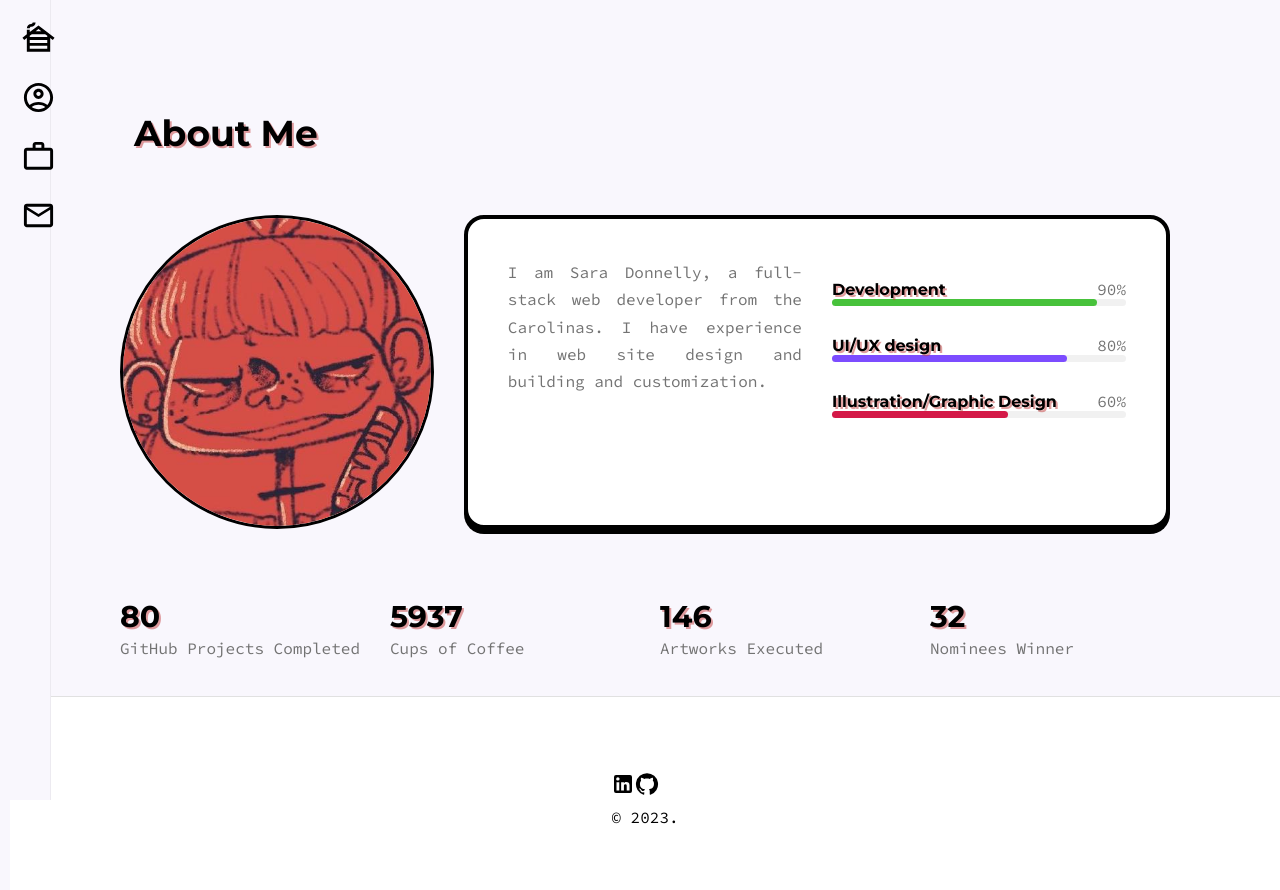
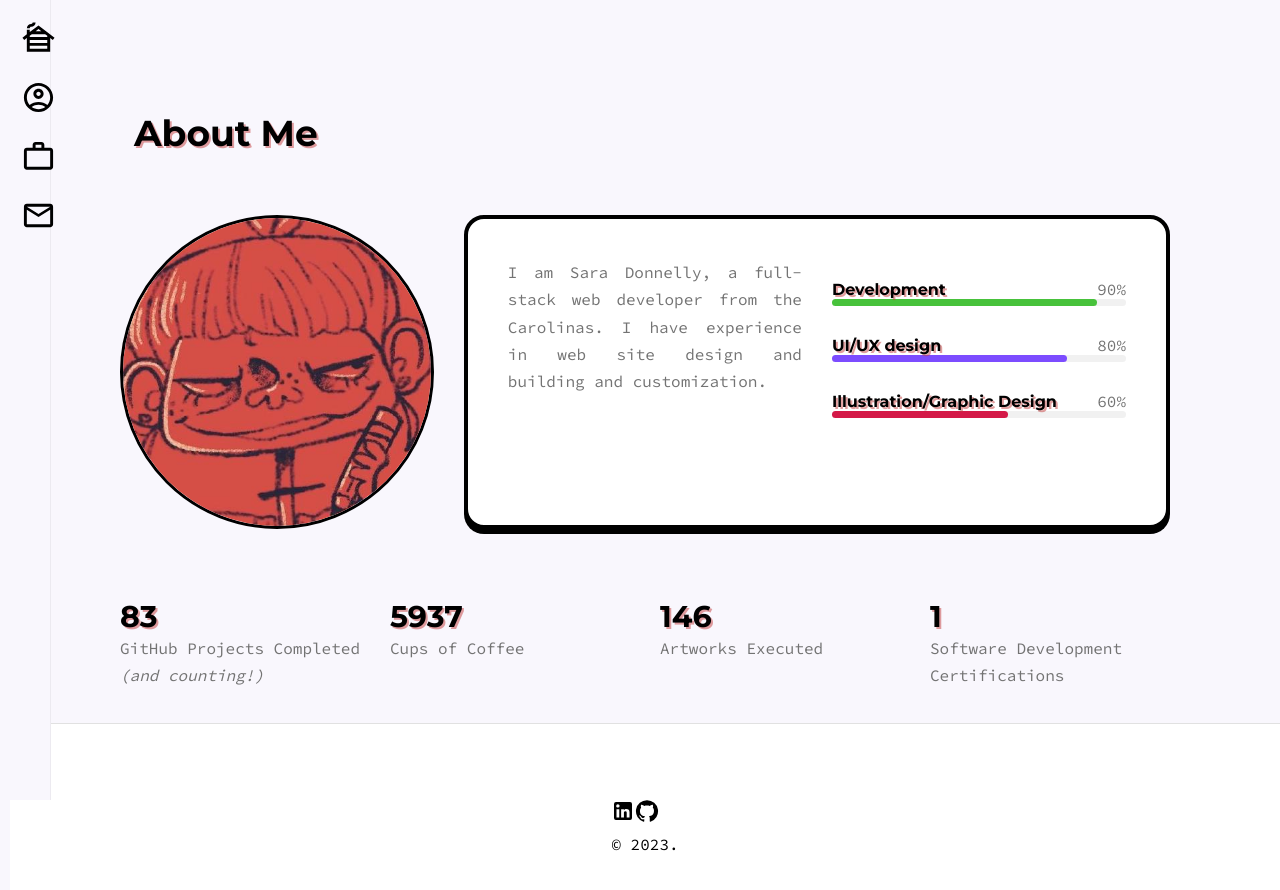
Before and after one commit to saradonnelly97/portfolio, a React (Create React App) app: page /about in a window 1280 px wide. Shown: the top 890 px of the page. Built offline with nearby package versions, Linux system fonts and the light colour scheme; the HTML template or start-up script is replaced by a standard one.

Commit message:
updated about

```diff
--- a/src/components/AboutBox.js
+++ b/src/components/AboutBox.js
@@ -5,8 +5,8 @@ function AboutBox() {
     <div className="about__boxes grid">
         <div className="about__box">
             <div>
-                <h3 className="about__title">80</h3>
-                <span className="about__subtitle">GitHub Projects Completed</span>
+                <h3 className="about__title">83</h3>
+                <span className="about__subtitle">GitHub Projects Completed <i>(and counting!)</i></span>
             </div>
         </div>
 
@@ -26,8 +26,8 @@ function AboutBox() {
 
         <div className="about__box">
             <div>
-                <h3 className="about__title">32</h3>
-                <span className="about__subtitle">Nominees Winner</span>
+                <h3 className="about__title">1</h3>
+                <span className="about__subtitle">Software Development Certifications</span>
             </div>
         </div>
     </div>
```
